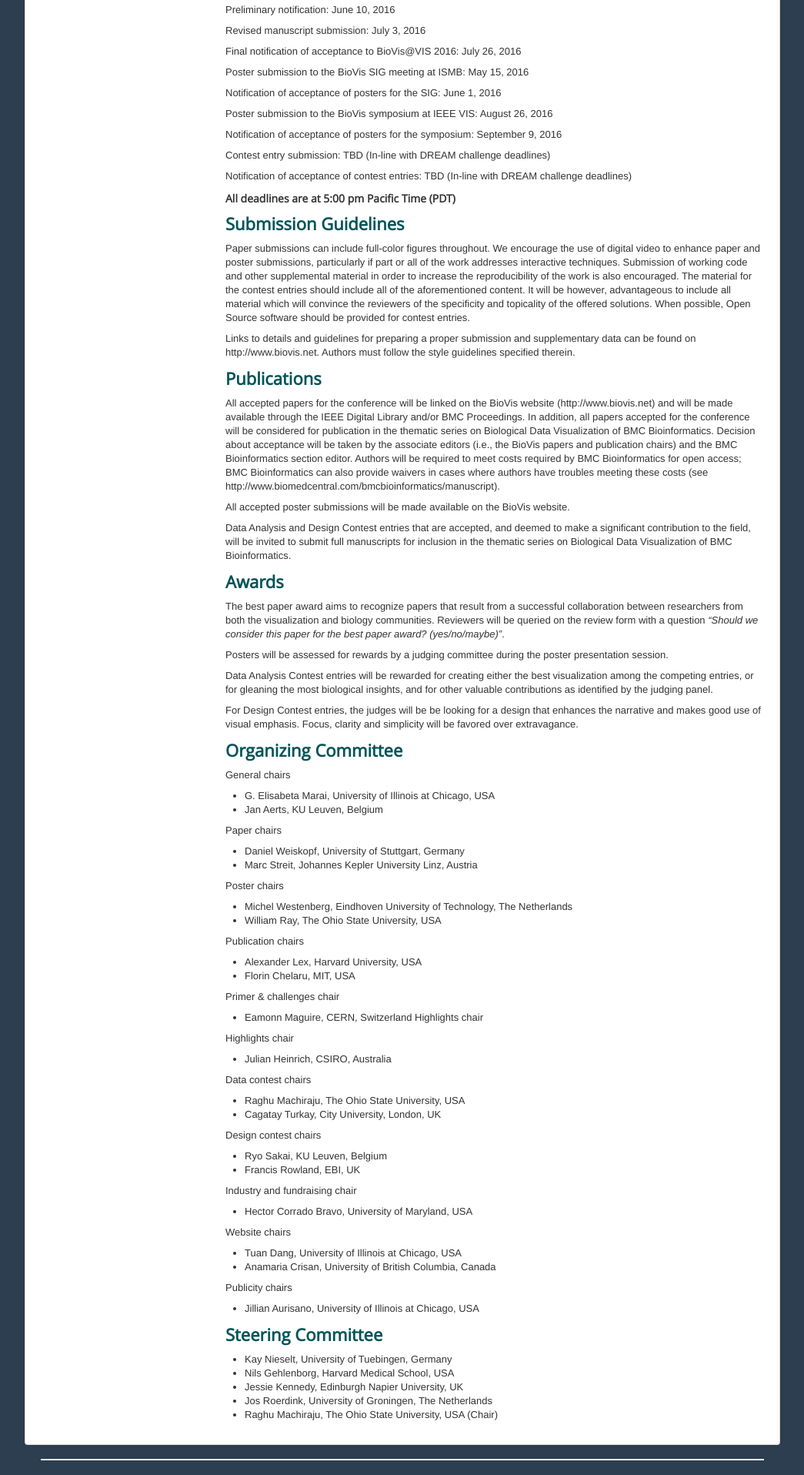
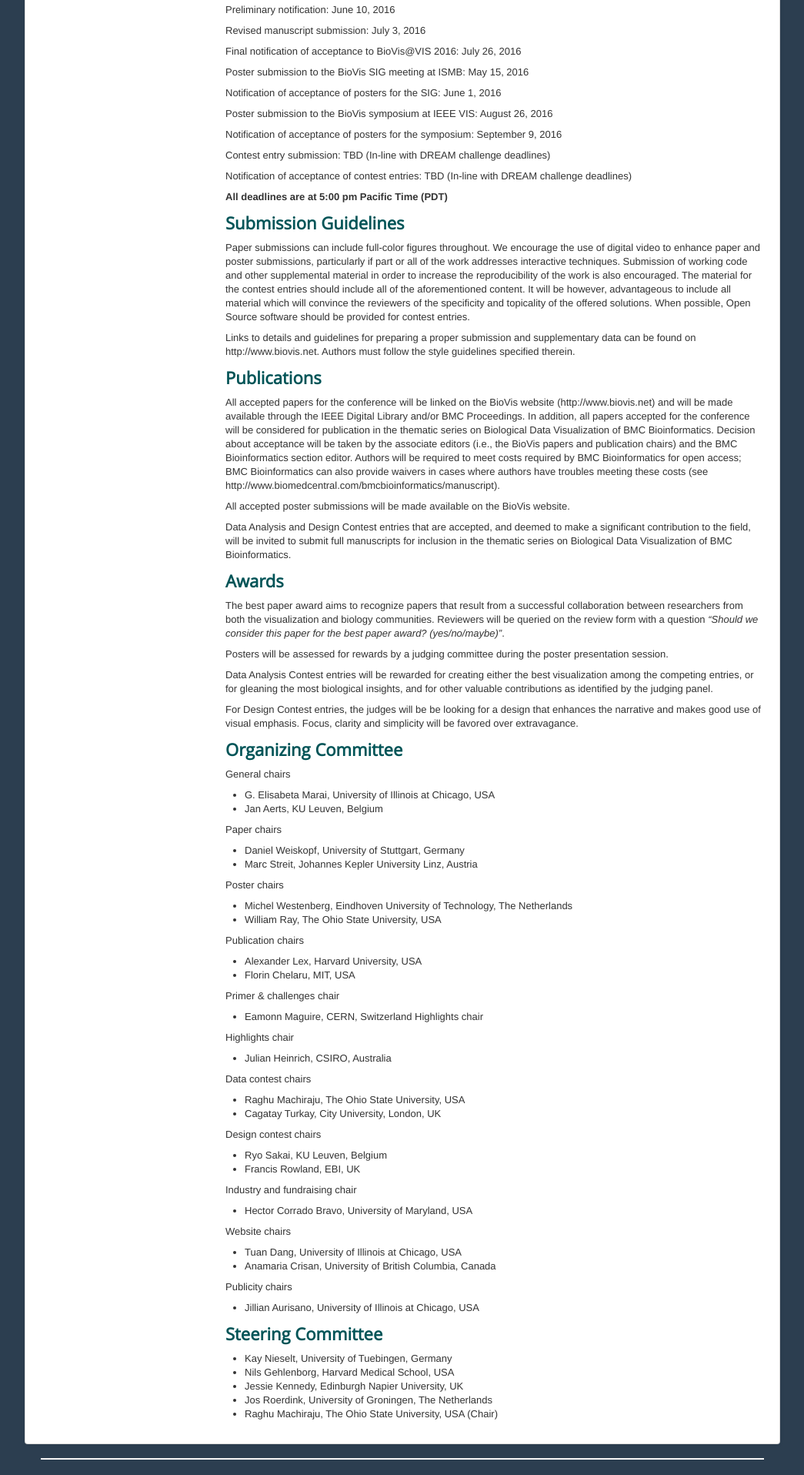
Before and after one commit to ngehlenborg/2017, a Jekyll site: the page built from cfp.md, in a window 1280 px wide. Shown: the part 3379-5295 px from the top of the page at 77% size, without its empty margins (117-1162 px from the left). Built offline with Jekyll 4.4.1, drawn with Linux system fonts in a browser that asks for light colours.

```diff
--- a/cfp.md
+++ b/cfp.md
@@ -132,7 +132,7 @@ Contest entry submission: TBD (In-line with DREAM challenge deadlines)
 
 Notification of acceptance of contest entries:  TBD (In-line with DREAM challenge deadlines)
 
-#### All deadlines are at 5:00 pm Pacific Time (PDT) ####
+**All deadlines are at 5:00 pm Pacific Time (PDT)**
 
 <h2 id="submissionguidelines">Submission Guidelines</h2>
 Paper submissions can include full-color figures throughout. We encourage the use of digital video to enhance paper and poster submissions, particularly if part or all of the work addresses interactive techniques. Submission of working code and other supplemental material in order to increase the reproducibility of the work is also encouraged. The material for the contest entries should include all of the aforementioned content. It will be however, advantageous to include all material which will convince the reviewers of the specificity and topicality of the offered solutions. When possible, Open Source software should be provided for contest entries.
```
Also changed, not shown: committee.md (+56 -0 lines).
